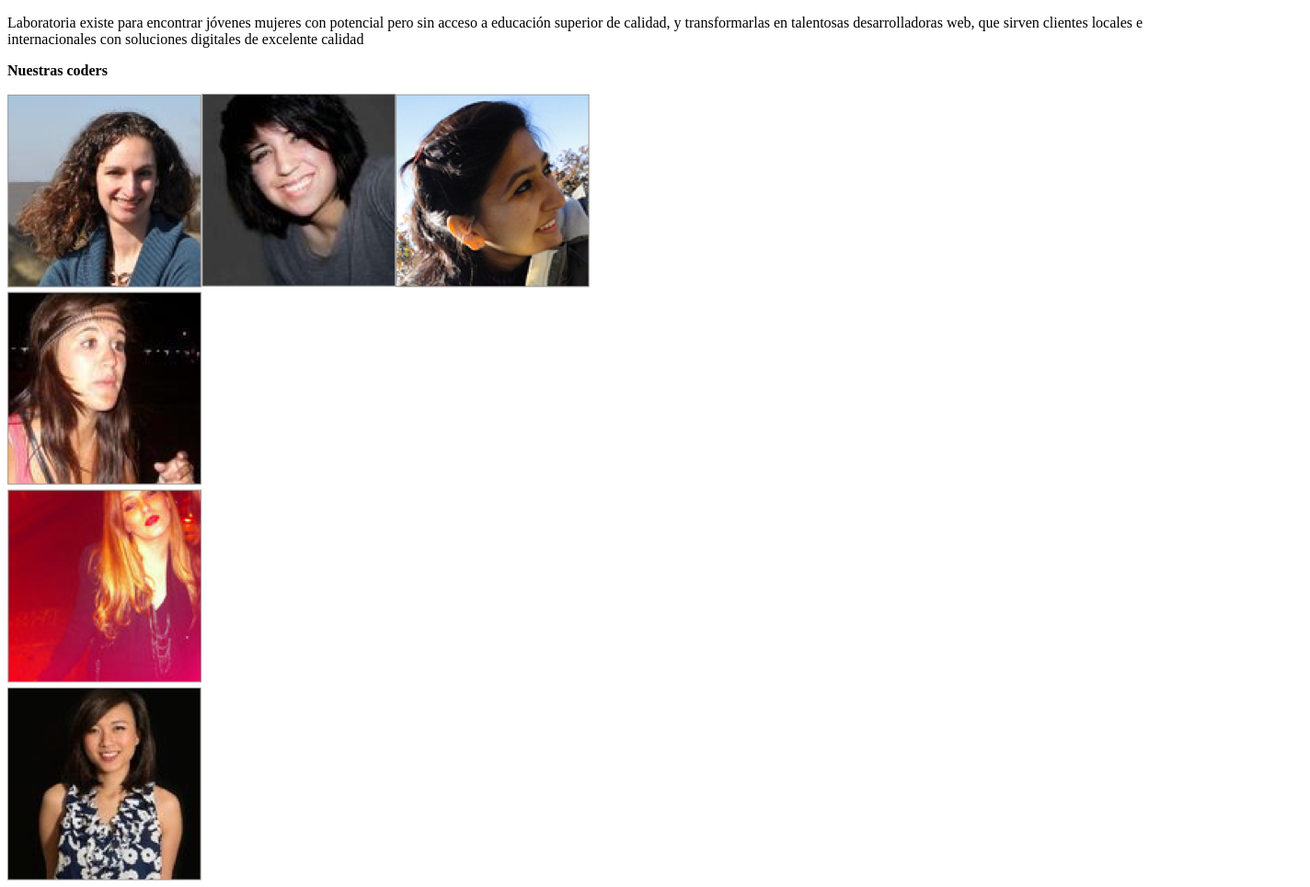
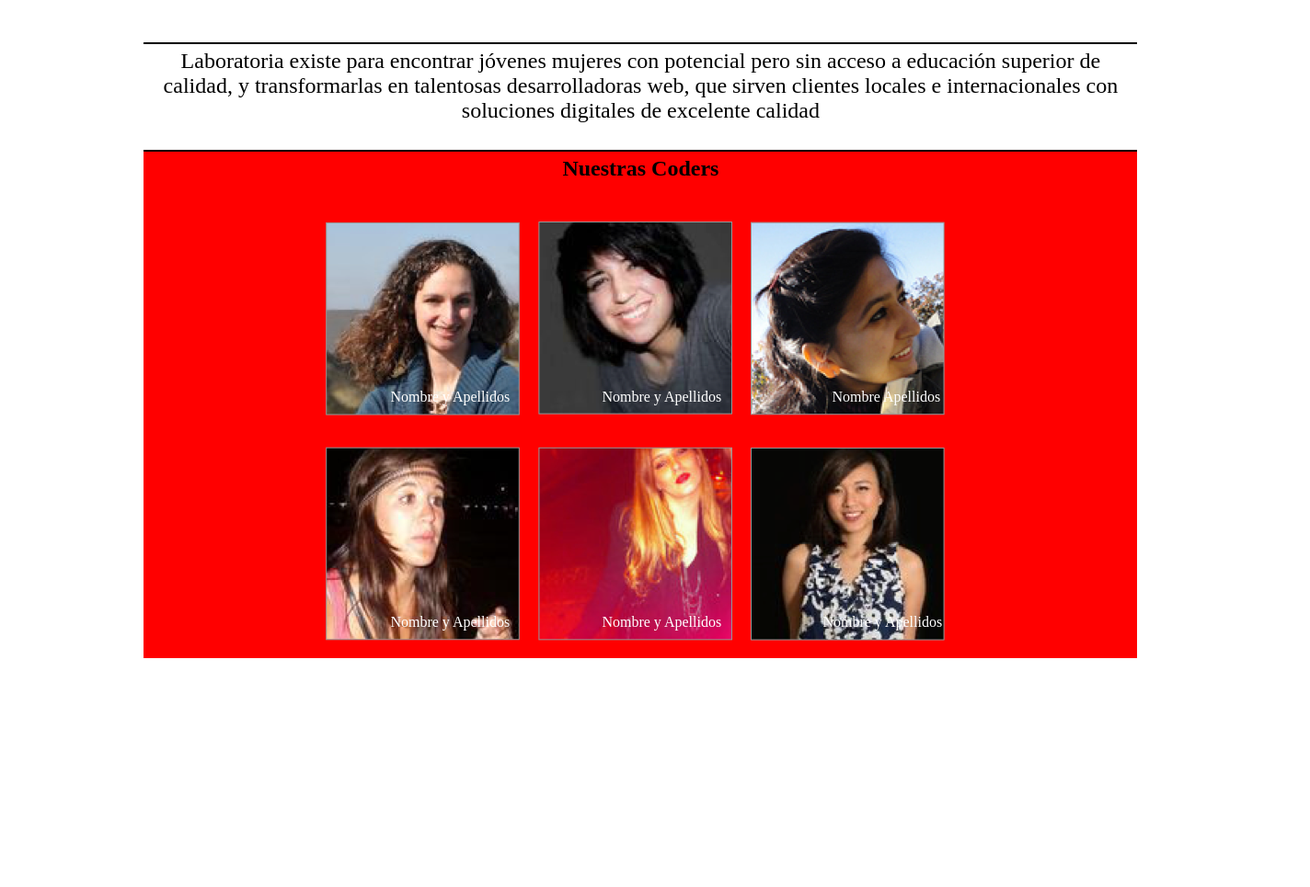
Before and after one commit to ritakarmen/Positioning2, a plain HTML site: page Nuestras coders/coder-detail.html in a window 1280 px wide. Shown: the whole page at 92% size, 1424 px wide, since content can reach past the window. After the commit the page ends 800 px from the top, so only its background shows below. Drawn offline with Linux system fonts and the light colour scheme; files that its build step writes are made by us from their sources.

Commit message:
aplicacion de float, position, menu

```diff
--- a/Nuestras coders/coder-detail.html
+++ b/Nuestras coders/coder-detail.html
@@ -4,19 +4,27 @@
 		<!-- Ingresa tu código aqui -->
 		<meta charset="UTF-8">
 		<title>::Coder_Detail::</title>
-		<link rel="stylesheet" type="text/css" href="codeDetail.css">
+		<link rel="stylesheet" type="text/css" href="css/codeDetail.css">
 	</head>
 	<body>
+	<div id="contenedor">
+	<div id="presento">
 		<!-- Ingresa tu código aqui -->
 		<p>Laboratoria existe para encontrar jóvenes mujeres con potencial pero sin acceso a educación superior de calidad, y transformarlas en talentosas desarrolladoras web, que sirven clientes locales e internacionales con soluciones digitales de excelente calidad</p>
-		<p><strong>Nuestras coders</strong></p>
+	</div>
 	<div id="coders">
-		<div id="foto1"><img src="img/profile-1.png"></div>
-		<div id="foto2"><img src="img/profile-2.png"></div>
-		<div id="foto3"><img src="img/profile-3.png"></div>
-		<div id="foto4"><img src="img/profile-4.png"></div>
-		<div id="foto5"><img src="img/profile-5.png"></div>
-		<div id="foto6"><img src="img/profile-6.png"></div>
+		<p><strong>Nuestras Coders</strong></p>
+	<div id="coders1">
+		<div id="foto1"><img src="img/profile-1.png"><span>Nombre y Apellidos</span></div>
+		<div id="foto2"><img src="img/profile-2.png"><span>Nombre y Apellidos</span></div>
+		<div id="foto3"><img src="img/profile-3.png"><span>Nombre Apellidos</span></div>
+	</div>
+	<div id="coders2">
+		<div id="foto4"><img src="img/profile-4.png"><span>Nombre y Apellidos</span></div>
+		<div id="foto5"><img src="img/profile-5.png"><span>Nombre y Apellidos</span></div>
+		<div id="foto6"><img src="img/profile-6.png"><span>Nombre y Apellidos</span></div>
+	</div>
+	</div>
 	</div>
 	</body>
 </html>
--- a/Nuestras coders/css/codeDetail.css
+++ b/Nuestras coders/css/codeDetail.css
@@ -1,9 +1,103 @@
+#contenedor{
+	width: 1080px;
+	padding: 2px;
+	margin: 20px;
+	position: relative;
+	left: 10%;
+}
 #coders{
-color: blue;
+	background: red;
+}
+p {
+	text-align: center;
+	font-size: 24px;
+	border-top: 2px solid black;
+	padding: 5px;
+}
+#foto1 span{
+	position: absolute;
+	left: 160px;
+	bottom: 30px;
+	color: white;
+	}
+#foto2 span{
+	position: absolute;
+	left: 390px;
+	bottom: 30px;
+	color: white;
+	}
+#foto3 span{
+	position: absolute;
+	left: 640px;
+	bottom: 30px;
+	color: white;
+	}
+#foto4 span{
+	position: absolute;
+	left: 160px;
+	bottom: 30px;
+	color: white;
+	}
+#foto5 span{
+	position: absolute;
+	left: 390px;
+	bottom: 30px;
+	color: white;
+	}
+#foto6 span{
+	position: absolute;
+	left: 630px;
+	bottom: 30px;
+	color: white;
+	}
+#coders p{
+	padding :-10px;
+}
+
+#coders1{
+	width: 1000px;
+	margin: 0px;
+	position: relative;
+	left: 10%;
+	padding: 5px 80px;
+	overflow: auto; /*hace que los float dejen de hacerlo ordenandolos*/
 }
 #foto1{
+	/*position: relative;*/
+	left: 30px;
 	float: left;
+	padding: 10px;
 }
 #foto2{
+	left: 80px;
 	float: left;
+	padding: 10px;
 }
+#foto3{
+	left: 100px;
+	float: left;
+	padding: 10px;
+}
+#coders2{
+	width: 1000px;
+	margin: 0px;
+	position: relative;
+	left: 10%;
+	padding: 5px 80px;
+	overflow: auto;
+}
+#foto4{
+	left: 100px;
+	float: left;
+	padding: 10px;
+}
+#foto5{
+	left: 100px;
+	float: left;
+	padding: 10px;
+}
+#foto6{
+	left: 100px;
+	float: left;
+	padding: 10px;
+}
```
Also changed, not shown: Nuestras coders/css/main.css (+30 -2 lines), Nuestras coders/index.html (+3 -3 lines), PRACTICANDO/horiMenu/horimenu.css (added, +14 -0 lines), PRACTICANDO/horiMenu/horimenu.html (added, +17 -0 lines), PRACTICANDO/menuHorizontal/menuHorizontal.css (added, +26 -0 lines), PRACTICANDO/menuHorizontal/menuHorizontal.html (added, +23 -0 lines).
